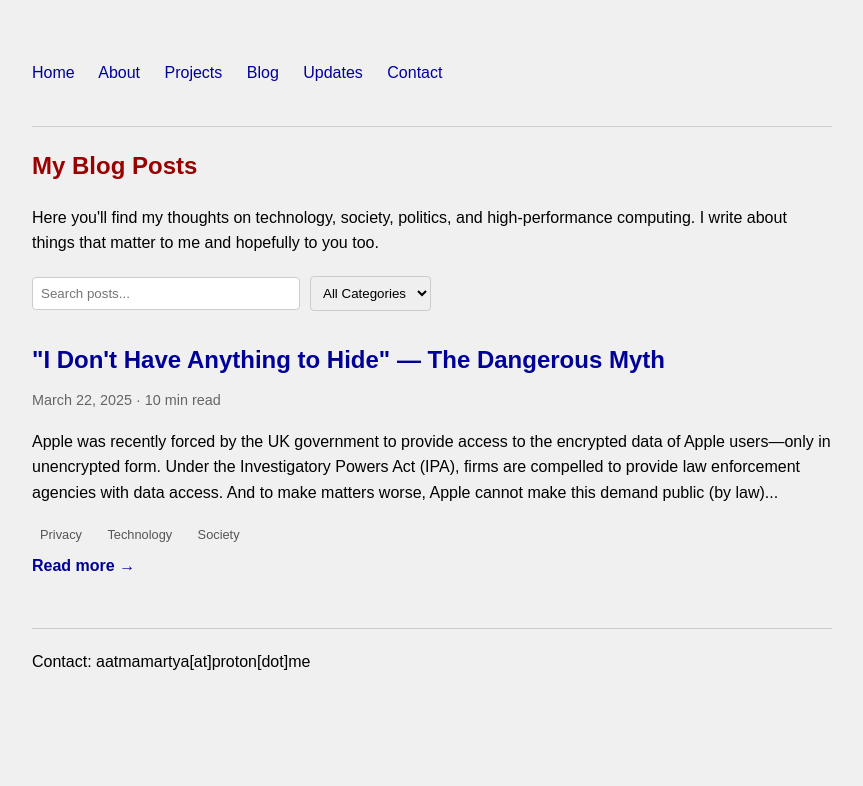
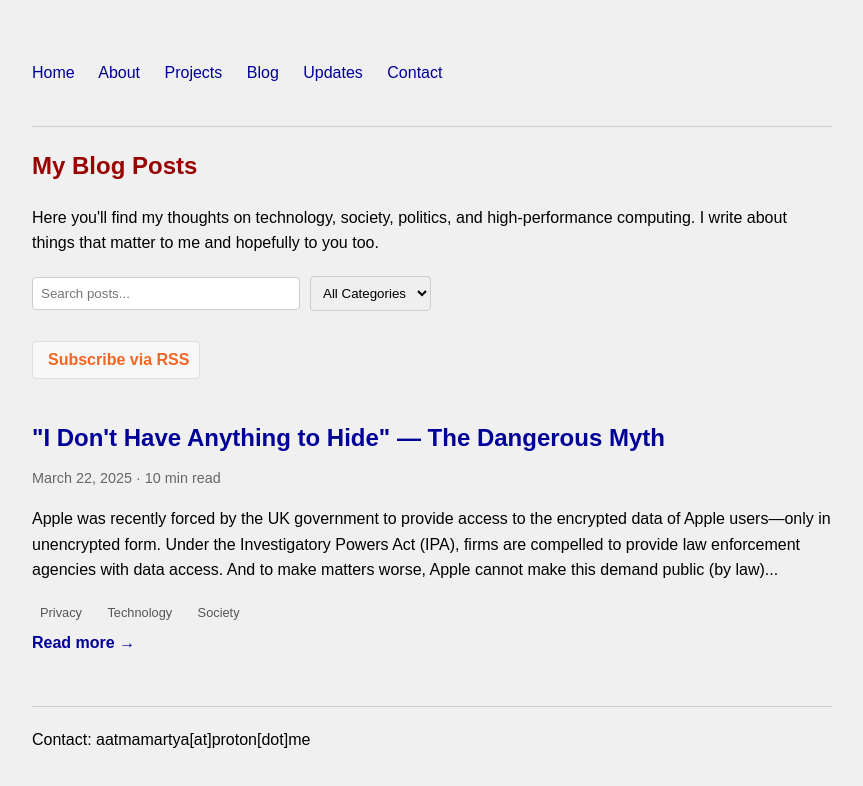
Before and after one commit to amartyadav/personal_blog, a website: page blogs.html in a window 1280 px wide. Shown: the whole page, without its empty margins (208-1071 px from the left). Drawn offline with Linux system fonts and the light colour scheme.

Commit message:
feat: add RSS feed link and XML file for blog subscription

```diff
--- a/blogs.html
+++ b/blogs.html
@@ -2,10 +2,36 @@
 <html lang="en">
 
 <head>
+
+    <link rel="alternate" type="application/rss+xml" title="Amartya Yadav's Blog" href="/rss.xml" />
     <meta charset="UTF-8">
     <meta name="viewport" content="width=device-width, initial-scale=1.0">
     <title>Blogs - Amartya Yadav</title>
     <style>
+        .rss-link {
+            display: inline-flex;
+            align-items: center;
+            padding: 5px 10px;
+            background-color: #f8f8f8;
+            border: 1px solid #ddd;
+            border-radius: 4px;
+            margin: 10px 0;
+            color: #f26522;
+            /* RSS orange */
+            font-weight: bold;
+            transition: all 0.2s;
+        }
+
+        .rss-link:hover {
+            background-color: #eee;
+            text-decoration: none;
+        }
+
+        .rss-link i {
+            margin-right: 5px;
+        }
+
+
         body {
             color: rgb(0, 0, 0);
             background-color: rgb(240, 240, 240);
@@ -184,6 +210,10 @@
         </select>
     </div>
 
+    <a href="/rss.xml" class="rss-link" title="Subscribe via RSS">
+        <i class="fas fa-rss"></i> Subscribe via RSS
+    </a>
+
     <!-- Blog list -->
     <div class="blog-list" id="blogList">
         <!-- Blog post 1 -->
```
Also changed, not shown: rss.xml (added, +13 -0 lines).
